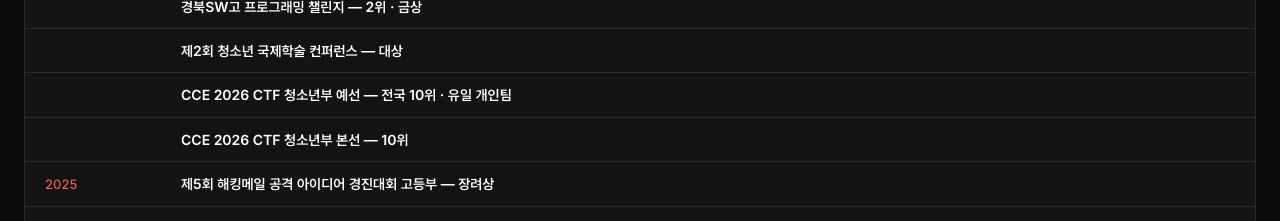
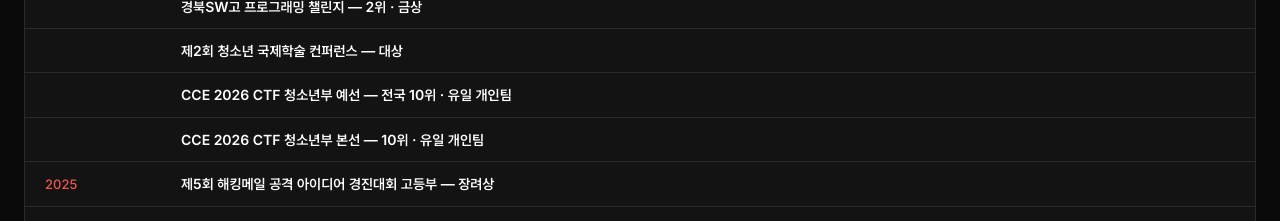
Before and after one commit to yakisoba0728/yakisoba0728.github.io, a Next.js app: page /about in a window 1280 px wide. Shown: the part 1360-1581 px from the top of the page. Built offline with nearby package versions, Linux system fonts and the light colour scheme; no server answers.

Commit message:
fix: note solo team for CCE finals

```diff
--- a/content/profile.ts
+++ b/content/profile.ts
@@ -247,8 +247,8 @@ export const profile: Profile = {
       year: 2026,
       title: 'CCE 2026 CTF 청소년부 본선',
       titleEn: 'CCE 2026 CTF — Youth Division Finals',
-      result: '10위',
-      resultEn: '10th Place',
+      result: '10위 · 유일 개인팀',
+      resultEn: '10th Place · Only Solo Team',
       evidence: '본선 최종 순위',
       evidenceEn: 'Final ranking',
     },
```
